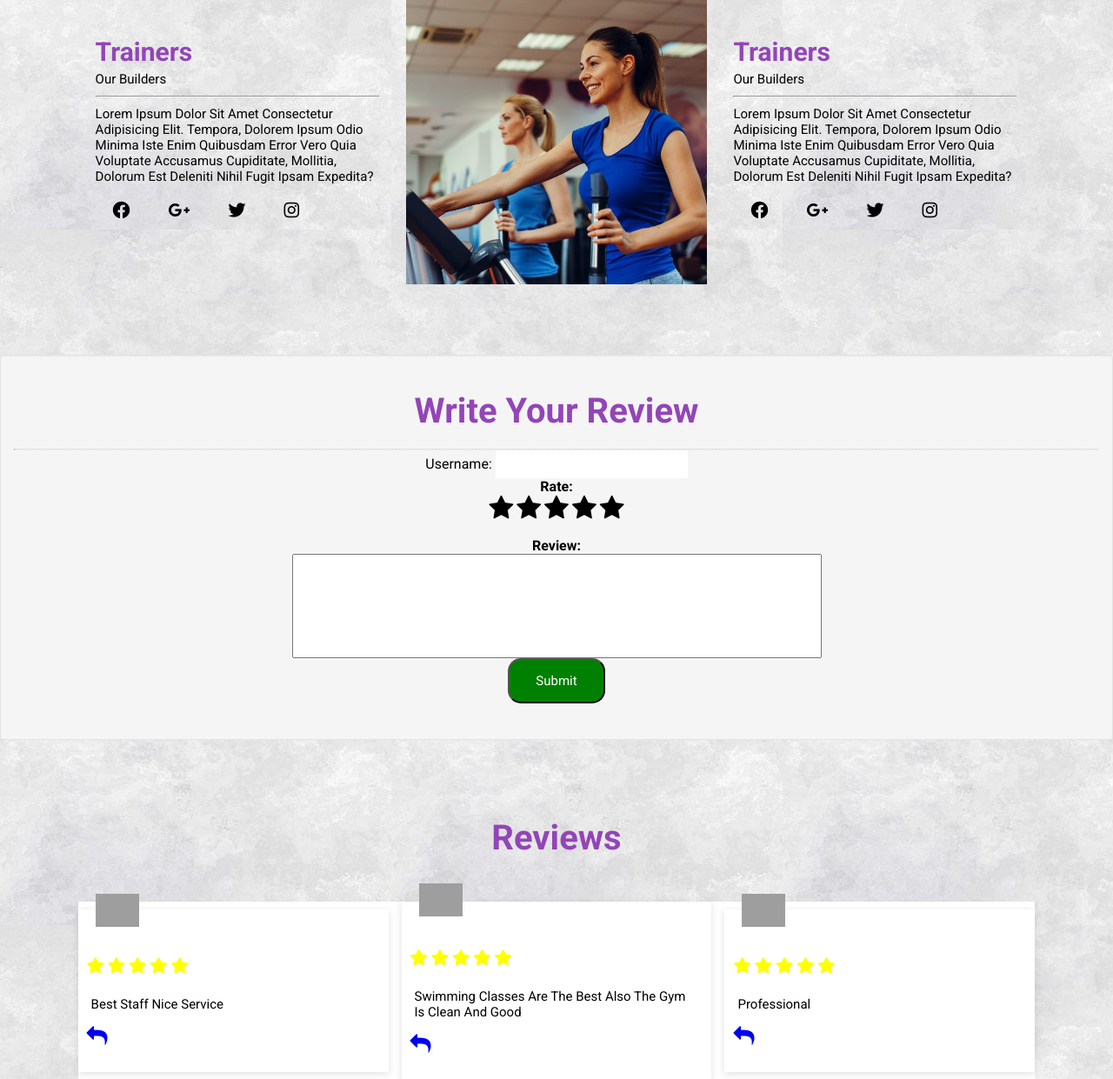
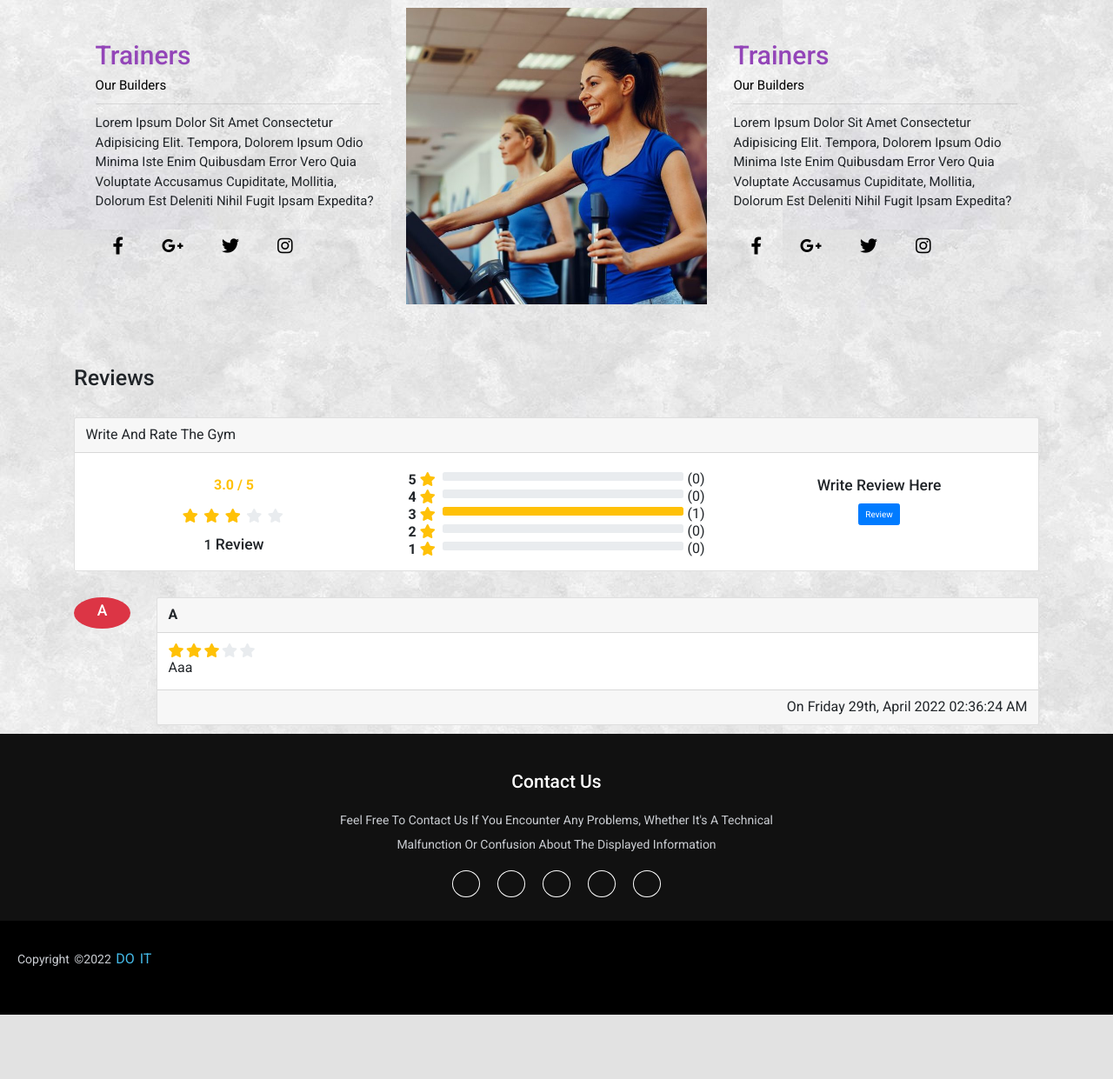
Before and after one commit to reemaowerdi/newGymProject, a PHP site: page /gym_information.php?id=1 in a window 1280 px wide. Shown: the part 2936-4177 px from the top of the page at 87% size. After the commit the page ends 4103 px from the top, so only its background shows below. Run offline with PHP 8.4, Linux system fonts and the light colour scheme; data comes from the database, SQL or seed files in the repository; some libraries are stand-ins or nearby versions; grey boxes are pictures that could not be loaded.

Commit message:
updatet review in gym_information

```diff
--- a/hh/gym_information.php
+++ b/hh/gym_information.php
@@ -12,6 +12,12 @@
 
     <script src="https://code.jquery.com/jquery-3.6.0.min.js" integrity="sha256-/xUj+3OJU5yExlq6GSYGSHk7tPXikynS7ogEvDej/m4=" crossorigin="anonymous"></script>
     <script src="https://unpkg.com/swiper/swiper-bundle.min.js"></script>
+    <!--for review -->
+      <link rel="stylesheet" href="https://maxcdn.bootstrapcdn.com/bootstrap/4.0.0/css/bootstrap.min.css" integrity="sha384-Gn5384xqQ1aoWXA+058RXPxPg6fy4IWvTNh0E263XmFcJlSAwiGgFAW/dAiS6JXm" crossorigin="anonymous">
+      <link rel="stylesheet" href="https://pro.fontawesome.com/releases/v5.10.0/css/all.css" integrity="sha384-AYmEC3Yw5cVb3ZcuHtOA93w35dYTsvhLPVnYs9eStHfGJvOvKxVfELGroGkvsg+p" crossorigin="anonymous"/>
+    <script src="https://cdnjs.cloudflare.com/ajax/libs/popper.js/1.12.9/umd/popper.min.js" integrity="sha384-ApNbgh9B+Y1QKtv3Rn7W3mgPxhU9K/ScQsAP7hUibX39j7fakFPskvXusvfa0b4Q" crossorigin="anonymous"></script>
+    <script src="https://maxcdn.bootstrapcdn.com/bootstrap/4.0.0/js/bootstrap.min.js" integrity="sha384-JZR6Spejh4U02d8jOt6vLEHfe/JQGiRRSQQxSfFWpi1MquVdAyjUar5+76PVCmYl" crossorigin="anonymous"></script>
+
     <script>var swiper = new Swiper(".mySwiper", {
             slidesPerView: 3,
             spaceBetween: 30,
@@ -655,144 +661,82 @@ while ($row=mysqli_fetch_array($run)) {
         </div>
     </div>
 
-    <!-- adding reviews -->
-    <style>
-
-        .well {
-            min-height: 20px;
-            padding: 40px;
-            margin-bottom: 20px;
-            margin-top: 40px;
-            background-color: #f5f5f5;
-            border: 1px solid #e3e3e3;
-            border-radius: 4px;
-            -webkit-box-shadow: inset 0 1px 1px rgba(0, 0, 0, .05);
-            box-shadow: inset 0 1px 1px rgba(0, 0, 0, .05);
-        }
 
 
-        .col-md-3 {
-            justify-content: center;
-            align-items: center;
-            flex-wrap: wrap;
-            gap: 0;
-        }
+    <!--review-->
+  <script src="script.js"></script>
+    <div class="container">
+  <h1 class="mt-5 mb-5">Reviews</h1>
+  <div class="card">
+    <div class="card-header">write and rate the gym</div>
+    <div class="card-body">
+      <div class="row">
+        <div class="col-sm-4 text-center">
+          <h1 class="text-warning mt-4 mb-4">
+            <b><span id="average_rating">0.0</span> / 5</b>
+          </h1>
+          <div class="mb-3">
+            <i class="fas fa-star star-light mr-1 main_star"></i>
+                        <i class="fas fa-star star-light mr-1 main_star"></i>
+                        <i class="fas fa-star star-light mr-1 main_star"></i>
+                        <i class="fas fa-star star-light mr-1 main_star"></i>
+                        <i class="fas fa-star star-light mr-1 main_star"></i>
+          </div>
+          <h3><span id="total_review">0</span> Review</h3>
+        </div>
+        <div class="col-sm-4">
+          <p>
+                        <div class="progress-label-left"><b>5</b> <i class="fas fa-star text-warning"></i></div>
 
-        .col-md-6 {
-            flex: 1 1 300px;
-        }
+                        <div class="progress-label-right">(<span id="total_five_star_review">0</span>)</div>
+                        <div class="progress">
+                            <div class="progress-bar bg-warning" role="progressbar" aria-valuenow="0" aria-valuemin="0" aria-valuemax="100" id="five_star_progress"></div>
+                        </div>
+                    </p>
+          <p>
+                        <div class="progress-label-left"><b>4</b> <i class="fas fa-star text-warning"></i></div>
 
-        .col-md-3, .col-md-4, .col-md-6 {
-            position: relative;
-            min-height: 1px;
-            padding-right: 15px;
-            padding-left: 15px;
-        }
+                        <div class="progress-label-right">(<span id="total_four_star_review">0</span>)</div>
+                        <div class="progress">
+                            <div class="progress-bar bg-warning" role="progressbar" aria-valuenow="0" aria-valuemin="0" aria-valuemax="100" id="four_star_progress"></div>
+                        </div>
+                    </p>
+          <p>
+                        <div class="progress-label-left"><b>3</b> <i class="fas fa-star text-warning"></i></div>
 
-        .btn-success {
-            padding: 1.5rem 3rem;
-            background: green;
-            color: white;
-            font-size: 1.5rem;
-            border-radius: 15px;
-        }
+                        <div class="progress-label-right">(<span id="total_three_star_review">0</span>)</div>
+                        <div class="progress">
+                            <div class="progress-bar bg-warning" role="progressbar" aria-valuenow="0" aria-valuemin="0" aria-valuemax="100" id="three_star_progress"></div>
+                        </div>
+                    </p>
+          <p>
+                        <div class="progress-label-left"><b>2</b> <i class="fas fa-star text-warning"></i></div>
 
-        .text-primary {
-            color: #9345B8;
-            font-size: 40px;
-            text-align: center;
-            margin-bottom: 20px;
-        }
-    </style>
+                        <div class="progress-label-right">(<span id="total_two_star_review">0</span>)</div>
+                        <div class="progress">
+                            <div class="progress-bar bg-warning" role="progressbar" aria-valuenow="0" aria-valuemin="0" aria-valuemax="100" id="two_star_progress"></div>
+                        </div>
+                    </p>
+          <p>
+                        <div class="progress-label-left"><b>1</b> <i class="fas fa-star text-warning"></i></div>
 
-    <div id="add-reviews">
-        <div class="col-md-3"></div>
+                        <div class="progress-label-right">(<span id="total_one_star_review">0</span>)</div>
+                        <div class="progress">
+                            <div class="progress-bar bg-warning" role="progressbar" aria-valuenow="0" aria-valuemin="0" aria-valuemax="100" id="one_star_progress"></div>
+                        </div>
+                    </p>
+        </div>
+        <div class="col-sm-4 text-center">
+          <h3 class="mt-4 mb-3">Write Review Here</h3>
+          <button type="button" name="add_review" id="add_review" class="btn btn-primary">Review</button>
+        </div>
+      </div>
+    </div>
+  </div>
+  <div class="mt-5" id="review_content"></div>
+  </div>
 
-        <div class="col-md-6 well">
-            <center>
-                <h1 class="text-primary">write your review </h1>
-                <hr style="border-top:1px dotted #ccc;" />
-                <div class="col-md-4">
-                    <div class="form-group">
-                        <label>Username:</label>
-                        <input type="text" id="user" class="form-control" />
-                    </div>
-                    <div>
-                        <h3>Rate:</h3>
 
-                        <span id="1" style="font-size:30px; cursor:pointer;" class="fa fa-star" onmouseover="startRating(this)" startRating="starmark(this)"></span>
-                        <span id="2" style="font-size:30px; cursor:pointer;" class="fa fa-star" onmouseover="startRating(this)" startRating="starmark(this)"></span>
-                        <span id="3" style="font-size:30px; cursor:pointer;" class="fa fa-star" onmouseover="startRating(this)" startRating="starmark(this)"></span>
-                        <span id="4" style="font-size:30px; cursor:pointer;" class="fa fa-star" onmouseover="startRating(this)" startRating="starmark(this)"></span>
-                        <span id="5" style="font-size:30px; cursor:pointer;" class="fa fa-star" onmouseover="startRating(this)" startRating="starmark(this)"></span>
-                    </div>
-                    <br />
-                    <div class="form-group">
-                        <h3>Review:</h3>
-                        <textarea id="review" class="form-control" style="resize:none; height:120px; width:50%;"></textarea>
-                    </div>
-                    <center><button class="btn-success" onclick="submitRate()">Submit</button></center>
-                </div>
-            </center>
-            <div class="col-md-6">
-                <div id="result"></div>
-            </div>
-        </div>
-        <script src="script.js"></script>
-
-    </div>
-    <br>
-    <!-- reviews -->
-    <div class="customer-review">
-        <h1>reviews</h1>
-
-        <div class="main-customer">
-            <div class="inner-customer">
-                <img src="images/review1.png" alt="">
-                <div class="review-icons">
-                    <i class="fas fa-star"></i>
-                    <i class="fas fa-star"></i>
-                    <i class="fas fa-star"></i>
-                    <i class="fas fa-star"></i>
-                    <i class="fas fa-star"></i>
-                </div>
-                <p>best staff nice service</p>
-                <a href="#add-reviews"> <i style="font-size:24px" class="fa">&#xf112;</i></a>
-
-            </div>
-
-            <div class="inner-customer">
-                <img src="images/review1.png" alt="">
-                <div class="review-icons">
-                    <i class="fas fa-star"></i>
-                    <i class="fas fa-star"></i>
-                    <i class="fas fa-star"></i>
-                    <i class="fas fa-star"></i>
-                    <i class="fas fa-star"></i>
-                </div>
-                <p>swimming classes are the best also the gym is clean and good</p>
-
-                <a href="#add-reviews"> <i style="font-size:24px" class="fa">&#xf112;</i></a>
-            </div>
-
-            <div class="inner-customer">
-                <img src="images/review1.png" alt="">
-                <div class="review-icons">
-                    <i class="fas fa-star"></i>
-                    <i class="fas fa-star"></i>
-                    <i class="fas fa-star"></i>
-                    <i class="fas fa-star"></i>
-                    <i class="fas fa-star"></i>
-
-                </div>
-                <p>professional</p>
-                <a href="#add-reviews"> <i style="font-size:24px" class="fa">&#xf112;</i></a>
-
-            </div>
-        </div>
-    </div>
-
-    <script src="https://code.jquery.com/jquery-3.6.0.min.js" integrity="sha256-/xUj+3OJU5yExlq6GSYGSHk7tPXikynS7ogEvDej/m4=" crossorigin="anonymous"></script>
     <script src="https://unpkg.com/swiper/swiper-bundle.min.js"></script>
     <script>var swiper = new Swiper(".mySwiper", {
             slidesPerView: 3,
@@ -1028,3 +972,55 @@ while ($row=mysqli_fetch_array($run)) {
 
 </body>
 </html>
+
+<!--new code review-->
+
+<div id="review_modal" class="modal" tabindex="-1" role="dialog">
+  	<div class="modal-dialog" role="document">
+    	<div class="modal-content">
+	      	<div class="modal-header">
+	        	<h5 class="modal-title">Submit Review</h5>
+	        	<button type="button" class="close" data-dismiss="modal" aria-label="Close">
+	          		<span aria-hidden="true">&times;</span>
+	        	</button>
+	      	</div>
+	      	<div class="modal-body">
+	      		<h4 class="text-center mt-2 mb-4">
+	        		      <i class="fas fa-star star-light submit_star mr-1" id="submit_star_1" data-rating="1"></i>
+                    <i class="fas fa-star star-light submit_star mr-1" id="submit_star_2" data-rating="2"></i>
+                    <i class="fas fa-star star-light submit_star mr-1" id="submit_star_3" data-rating="3"></i>
+                    <i class="fas fa-star star-light submit_star mr-1" id="submit_star_4" data-rating="4"></i>
+                    <i class="fas fa-star star-light submit_star mr-1" id="submit_star_5" data-rating="5"></i>
+	        	</h4>
+	        	<div class="form-group">
+	        		<input type="text" name="user_name" id="user_name" class="form-control" placeholder="Enter Your Name" />
+	        	</div>
+	        	<div class="form-group">
+	        		<textarea name="user_review" id="user_review" class="form-control" placeholder="Type Review Here"></textarea>
+	        	</div>
+	        	<div class="form-group text-center mt-4">
+	        		<button type="button" class="btn btn-primary" id="save_review">Submit</button>
+	        	</div>
+	      	</div>
+    	</div>
+  	</div>
+</div>
+
+<style>
+.progress-label-left
+{
+    float: left;
+    margin-right: 0.5em;
+    line-height: 1em;
+}
+.progress-label-right
+{
+    float: right;
+    margin-left: 0.3em;
+    line-height: 1em;
+}
+.star-light
+{
+	color:#e9ecef;
+}
+</style>
```
Also changed, not shown: hh/Diva-infoPage.php (+0 -72 lines).
